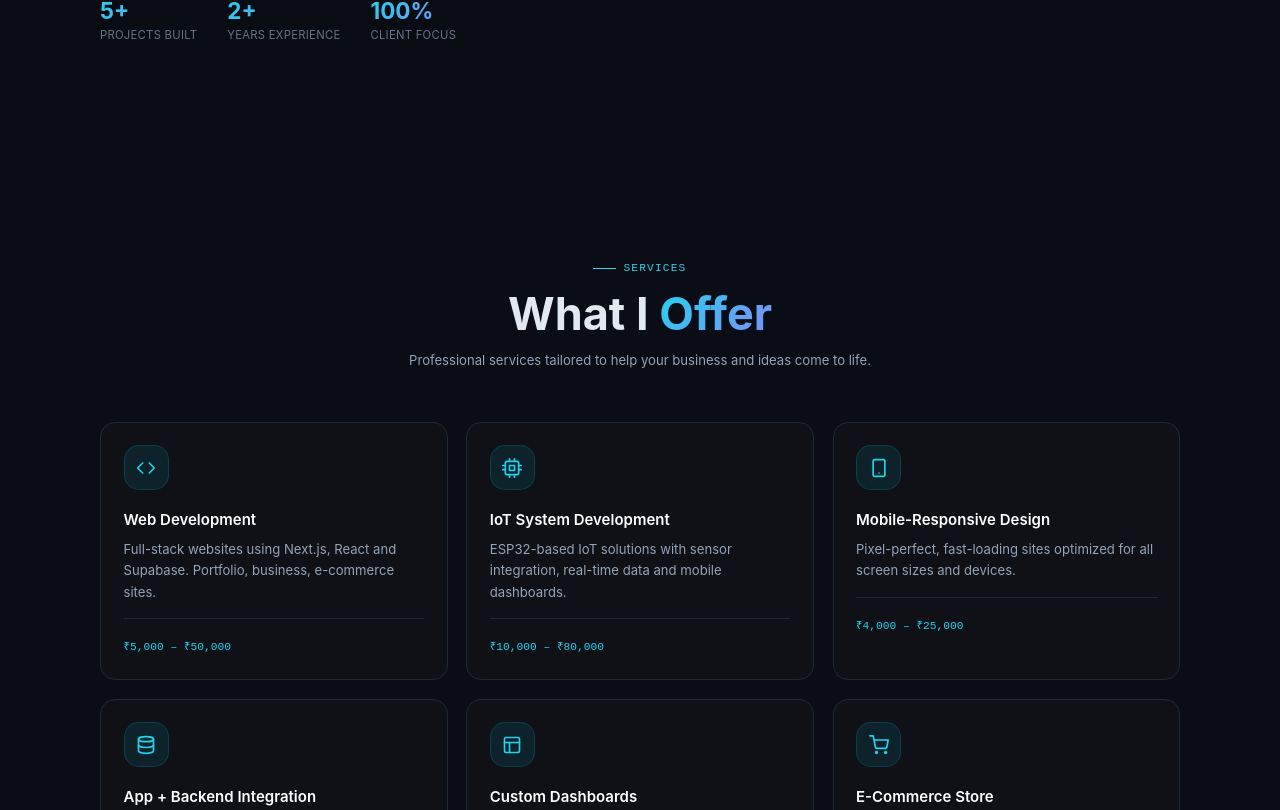
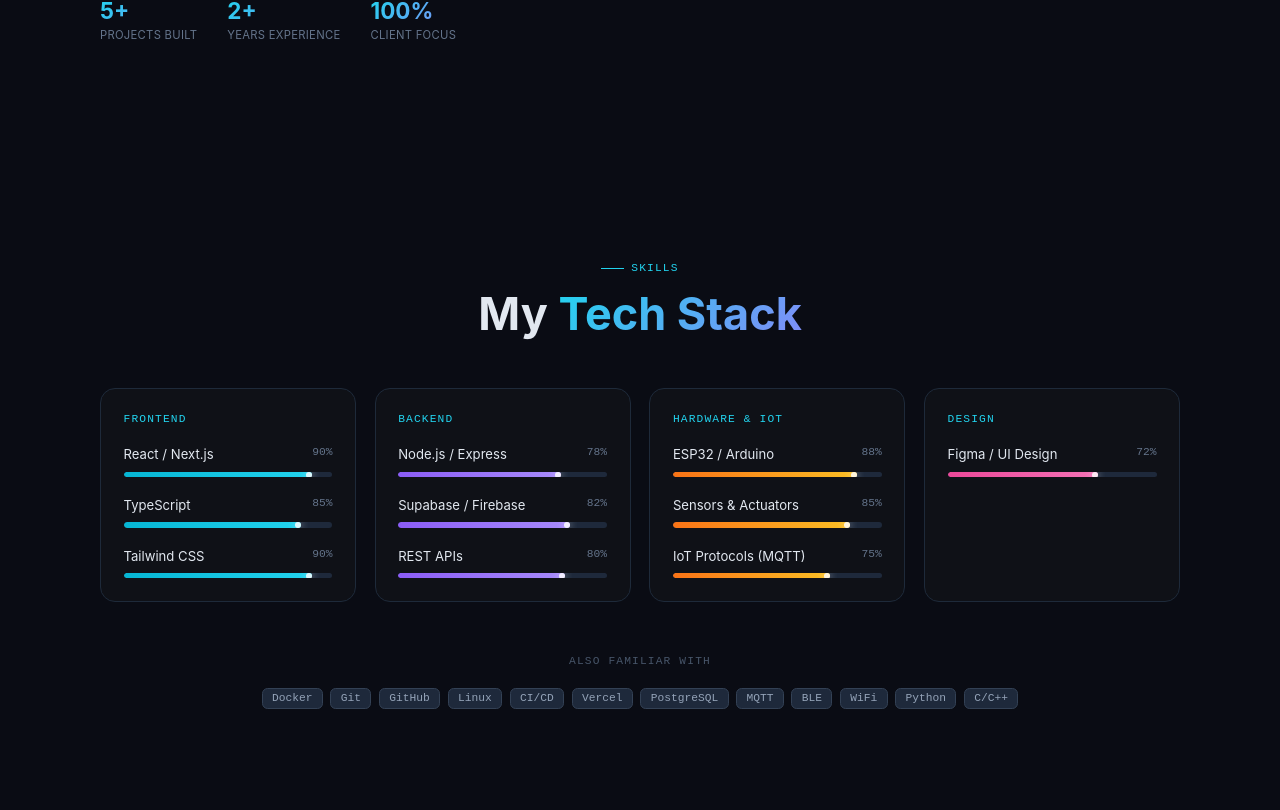
Before and after one commit to bhuvaneshr206/Bhuvanesh-R-Portfolio, a Next.js app: page / in a window 1280 px wide. Shown: the part 1250-2060 px from the top of the page. Built offline with nearby package versions, Linux system fonts and the light colour scheme; no server answers; the database is empty.

Commit message:
Remove Services and Testimonials from page
Comment out Services and Testimonials components

```diff
--- a/app/page.tsx
+++ b/app/page.tsx
@@ -44,13 +44,13 @@
       <main>
         <Hero         profile={profile} />
         <About        profile={profile} />
-        <Services     services={services} />
+        {/* <Services     services={services} /> */}
         <Skills       skills={skills} />
         <Experience   experience={experience} />
         <Education    education={education} />
         <Projects     projects={projects} />
         <Certificates certificates={certificates} />
-        <Testimonials testimonials={testimonials} />
+        {/* <Testimonials testimonials={testimonials} /> */}
         <Contact      profile={profile} />
       </main>
       <Footer profile={profile} />
```
